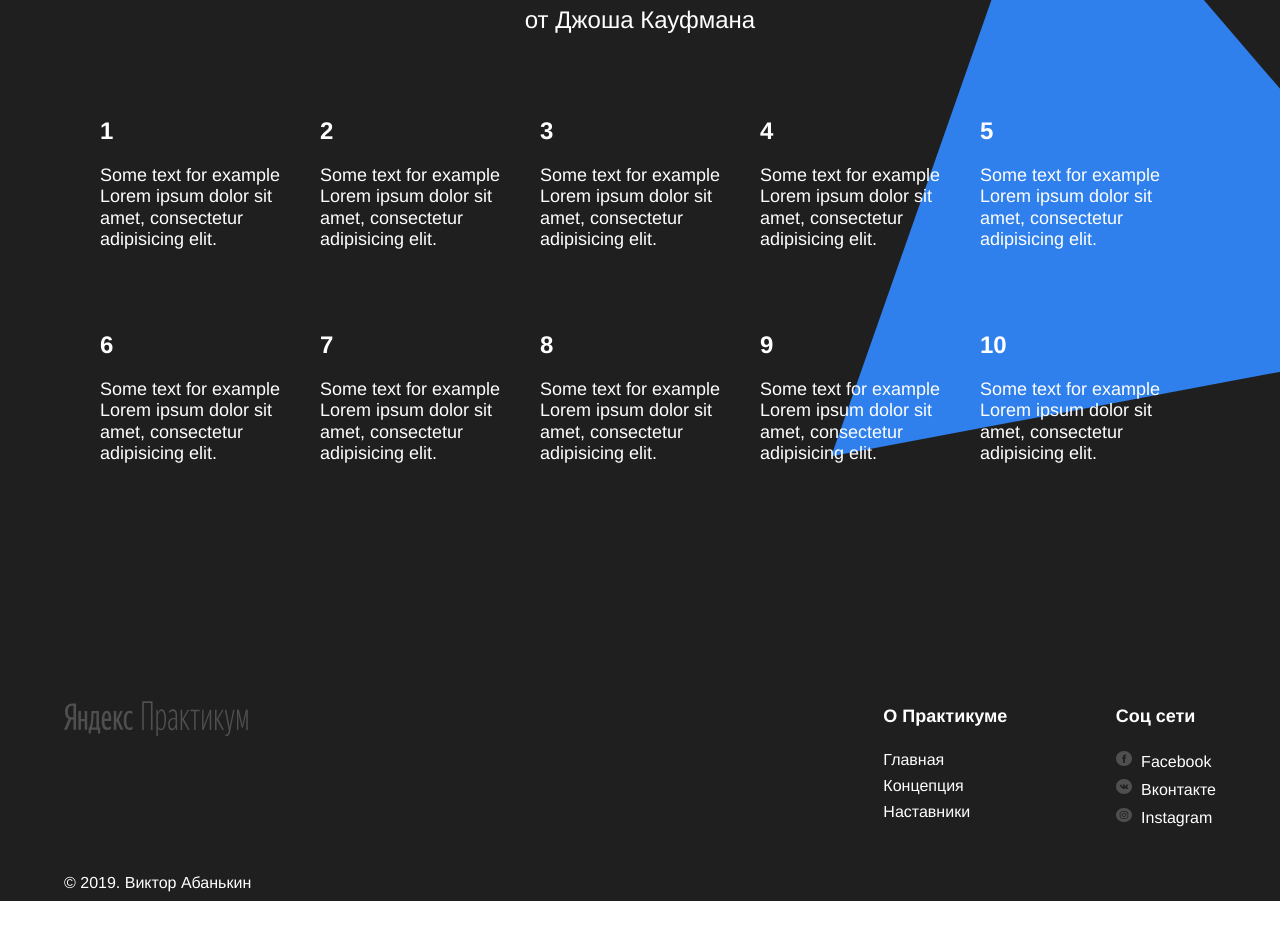
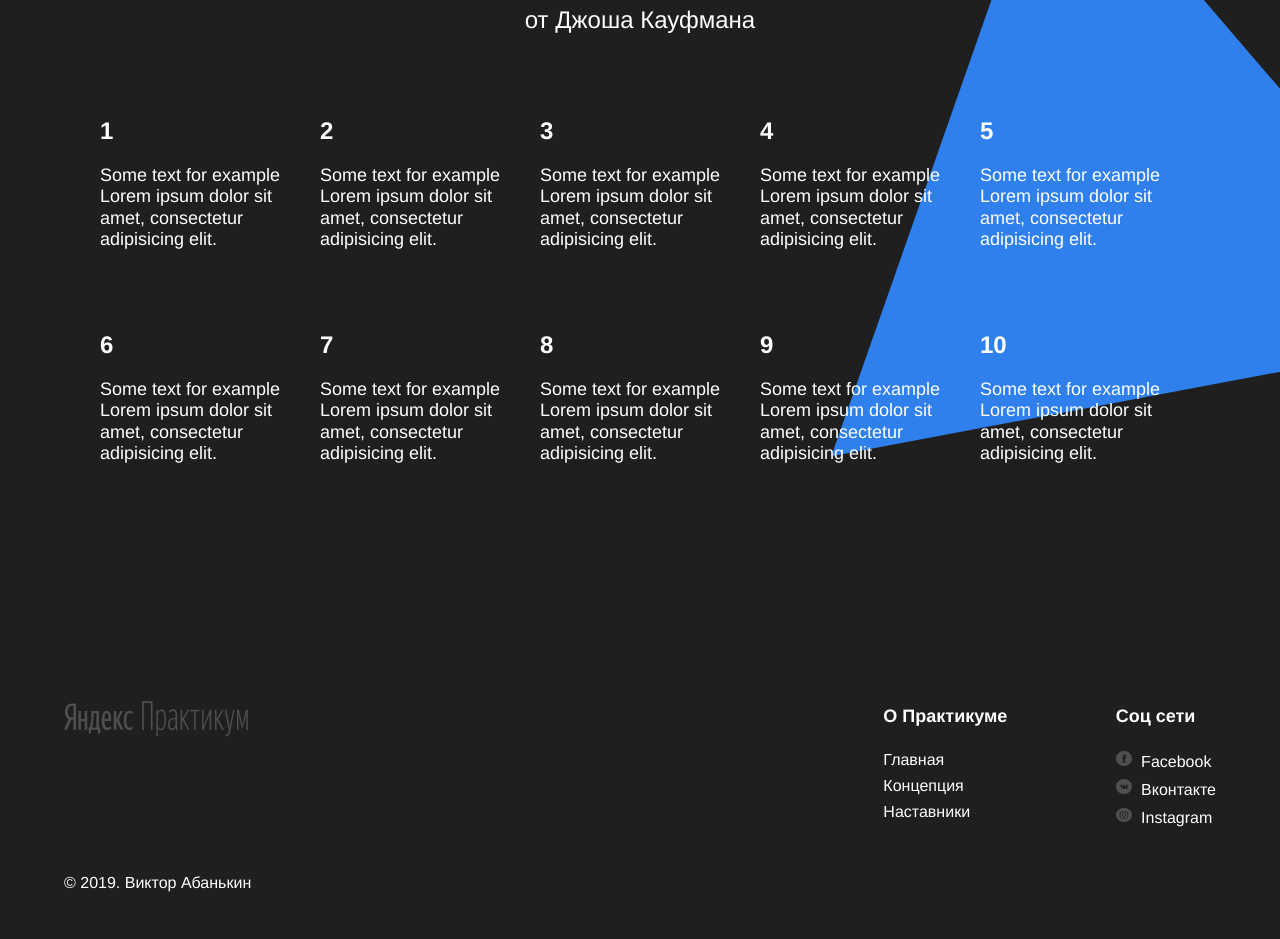
Before and after one commit to Fisurik/HowToLearn, a plain HTML site: page index.html in a window 1280 px wide. Shown: the part 3121-4060 px from the top of the page. Before the commit the page ends 4022 px from the top, so only its background shows below. Drawn offline with Linux system fonts and the light colour scheme.

Commit message:
Update style.css

```diff
--- a/css/style.css
+++ b/css/style.css
@@ -345,7 +345,8 @@
     position: relative;
     display: flex;
     justify-content: center;
-    background-color: #1f1f1f
+    background-color: #1f1f1f;
+    padding-bottom: 60px;
 }
 
 .footer-columns {
```
